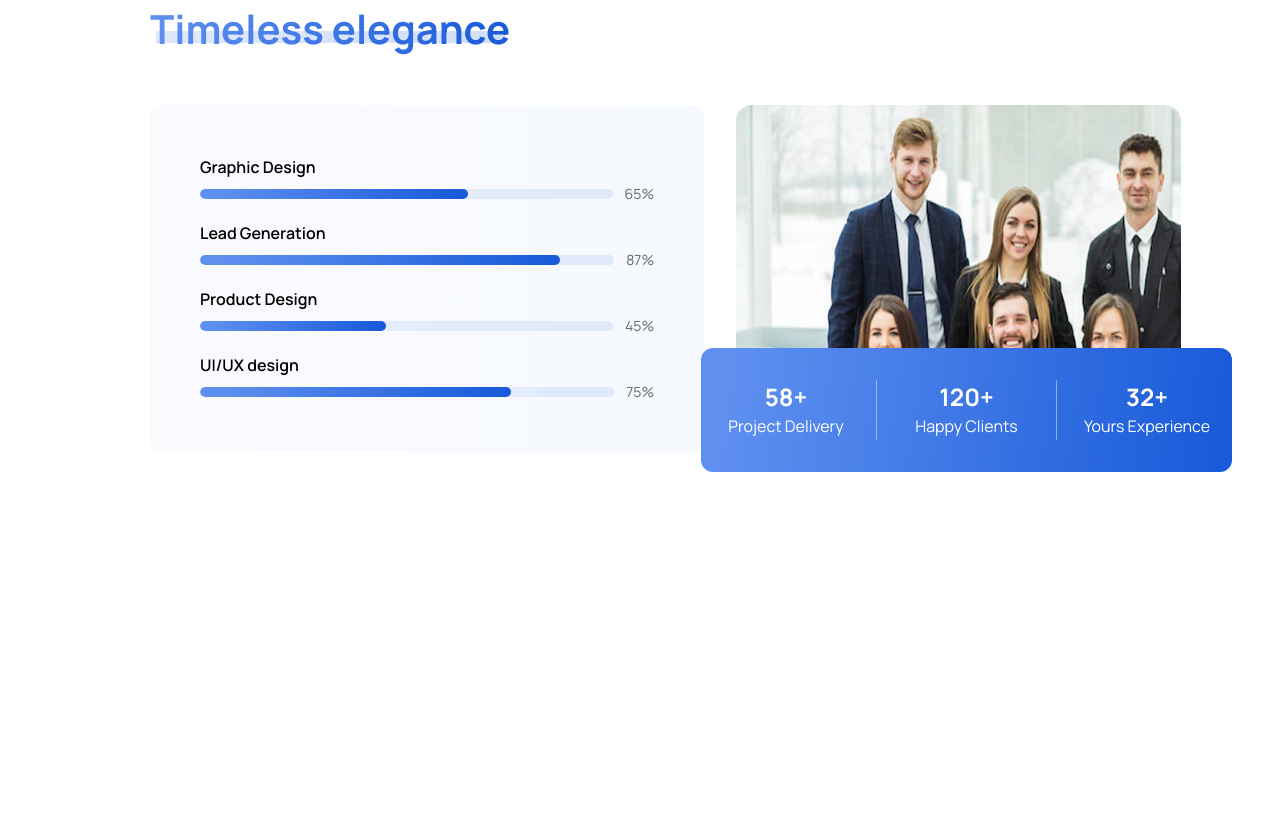
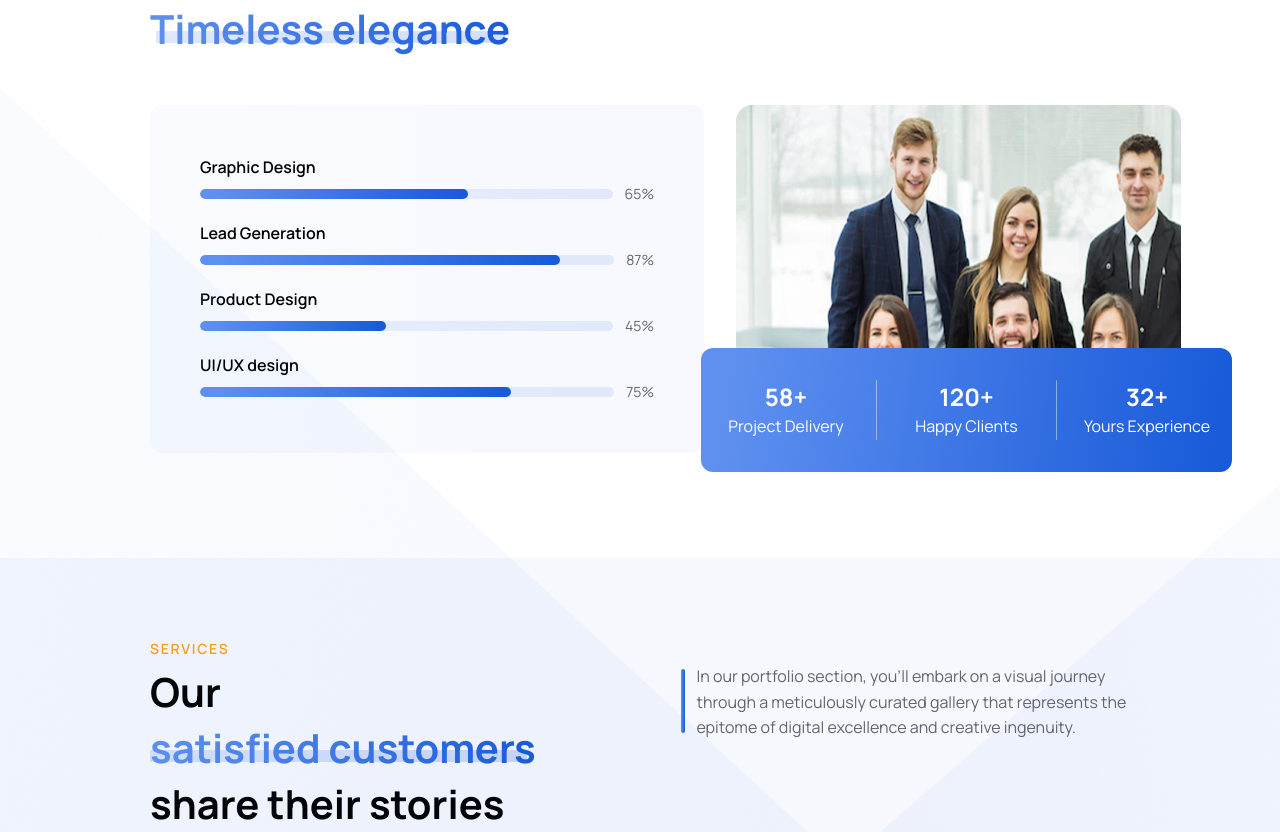
Before and after one commit to MdMuzahid07/WebWhiz, a Next.js app: page / in a window 1280 px wide. Shown: the part 1733-2565 px from the top of the page. Before the commit the page ends 2262 px from the top, so only its background shows below. Built offline with nearby package versions, Linux system fonts and the light colour scheme.

Commit message:
services title, subtitle

```diff
--- a/src/app/(main)/page.tsx
+++ b/src/app/(main)/page.tsx
@@ -1,6 +1,7 @@
 import AboutUsSection from "@/components/main/home/AboutUsSection";
 import HeroAreaSection from "@/components/main/home/HeroAreaSection";
 import PortfolioSection from "@/components/main/home/PortfolioSection";
+import ServicesSection from "@/components/main/home/ServicesSection";
 
 export default function page() {
   return (
@@ -8,6 +9,7 @@ export default function page() {
       <HeroAreaSection />
       <PortfolioSection />
       <AboutUsSection />
+      <ServicesSection />
     </>
   )
 };
--- a/src/components/main/home/AboutUsSection.tsx
+++ b/src/components/main/home/AboutUsSection.tsx
@@ -146,7 +146,6 @@ export default function AboutUsSection() {
                     </div>
                 </div>
 
-
             </div>
         </section>
     )
--- /dev/null
+++ b/src/components/main/home/ServicesSection.tsx
@@ -0,0 +1,95 @@
+import Image from 'next/image'
+import React from 'react'
+
+export default function ServicesSection() {
+    return (
+        <section className="max-w-[1440px] mx-auto  lg:pt-[29px] h-full sm:mt-[0px]">
+            <div className="relative w-full h-full  bg-secondary/4">
+
+
+                {/* // main container */}
+                <div className="px-[24px] sm:px-[32px] xl:px-[150px]">
+
+
+                    <h1 className="text-caption text-center sm:text-left text-[14px] pt-[32px] lg:pt-[80px] font-semibold leading-[160%] tracking-[1.68px] uppercase mb-[4px]">Services</h1>
+
+                    <div className="flex justify-center md:justify-start flex-col md:flex-row items-center lg:items-start xl:gap-[81px]">
+
+                        <h1 className="max-w-[327px] w-full md:max-w-[339px] lg:max-w-[554px] text-[24px] lg:text-[40px] font-bold leading-[140%] text-center sm:text-left mb-[8px] sm:mb-[0px]">
+                            <span className="mr-2">
+                                Our
+                            </span>
+                            <span className="relative inline-block">
+                                <span className="relative z-10 bg-gradient-to-r from-primary-start to-primary-end bg-clip-text text-transparent">
+                                    satisfied customers
+                                </span>
+                                <Image
+                                    src="/images/home/portfolio-section/creative-innovation-bg.png"
+                                    alt=""
+                                    width={377}
+                                    height={12}
+                                    className="absolute bottom-[11px] sm:bottom-[9px] lg:bottom-[14px] left-[0px] object-cover z-0 h-[12px]"
+                                    priority
+                                />
+                            </span>
+                            <span>
+                                share their stories
+                            </span>
+                        </h1>
+
+
+
+
+                        <div className="w-full sm:max-w-[364px] lg:max-w-[514px] ">
+                            <div className="sm:flex sm:items-center sm:gap-[12px]">
+                                <div className="sm:h-[54px] lg:h-[64px] hidden sm:flex min-w-[4px] bg-gradient-to-r from-primary-start to-primary-end rounded-[16px]">
+                                </div>
+
+                                <p className="w-full hidden h-[74px] lg:flex text-body text-[16px] font-normal leading-[160%]">
+                                    In our portfolio section, you&apos;ll embark on a visual journey through a meticulously curated gallery that represents the epitome of digital excellence and creative ingenuity.
+                                </p>
+
+                                <p className="w-full hidden md:flex lg:hidden text-body text-[16px] font-normal leading-[160%] line-clamp-1 overflow-hidden max-h-[54px]">
+                                    In our portfolio section, you&apos;ll embark on a visual journey through a meticulously cur...
+                                </p>
+
+                                <p className="w-full flex md:hidden  text-center text-body text-[16px] font-normal leading-[160%]">
+                                    In our portfolio section, you&apos;ll embark on a visual journey through a meticulously curated gallery
+                                </p>
+
+                            </div>
+                        </div>
+
+                    </div>
+
+
+
+                </div>
+
+
+                {/* // left side pyramid like absolute positioned png  */}
+                <div className="hidden md:flex z-0 absolute w-full max-w-[278px] md:max-w-[400px] xl:max-w-[808px] bottom-0 left-0">
+                    <Image
+                        src="/images/home/portfolio-section/portfolio-section-bottom-left-vector.png"
+                        width={808}
+                        height={744}
+                        alt="vector image"
+                        className="w-full h-full"
+                    />
+                </div>
+
+                {/* // right side pyramid like absolute positioned png  */}
+                <div className="hidden md:flex z-0  absolute w-full max-w-[278px] md:max-w-[400px] xl:max-w-[632] bottom-0 right-0">
+                    <Image
+                        src="/images/home/portfolio-section/portfolio-section-bottom-right-vector.png"
+                        width={808}
+                        height={744}
+                        alt="vector image"
+                        className="w-full h-full"
+                    />
+                </div>
+
+            </div>
+        </section>
+    )
+}
```
